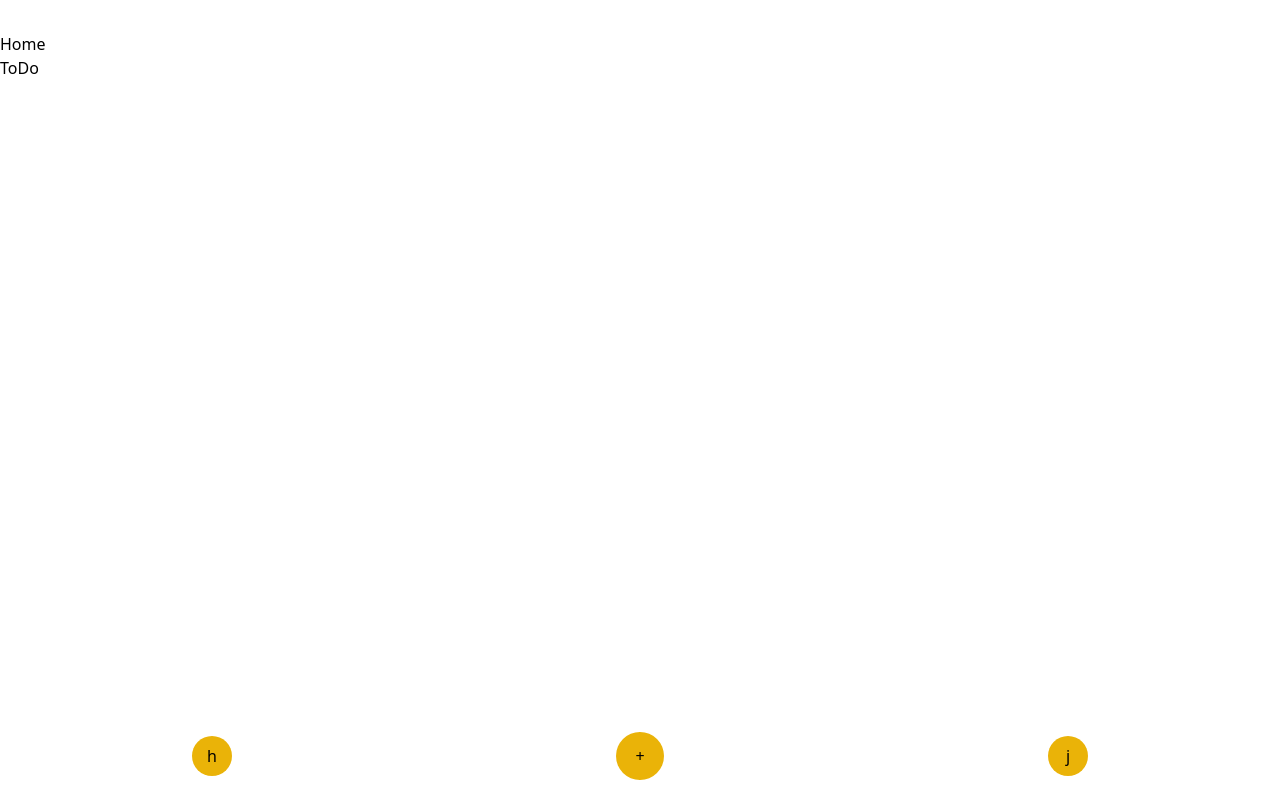
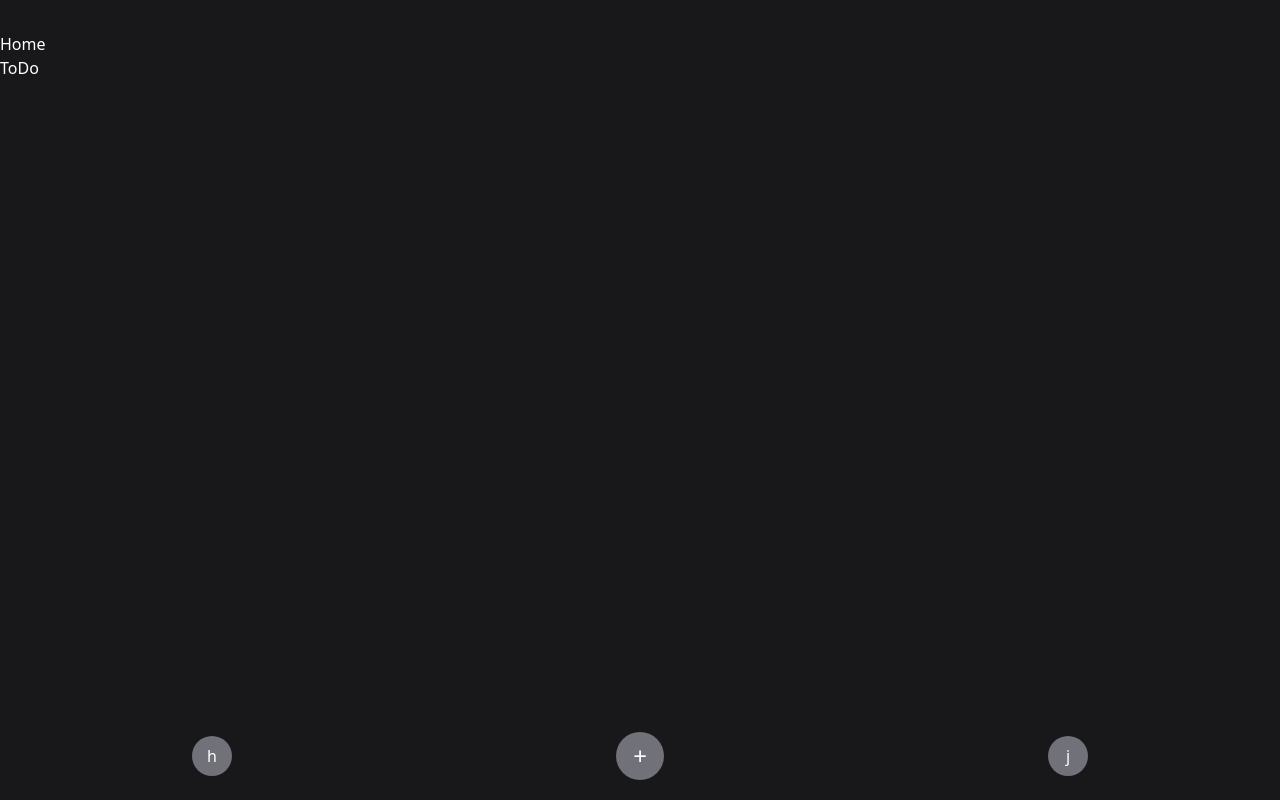
Before and after one commit to M-MComputerClub/Do-zrobienia-, a Vue app: page / in a window 1280 px wide. Built offline with nearby package versions, Linux system fonts and the light colour scheme.

Commit message:
poprawki kosmetyczne

```diff
--- a/src/App.vue
+++ b/src/App.vue
@@ -3,6 +3,7 @@ import { RouterLink, RouterView } from 'vue-router'
 </script>
 
 <template>
+  <body class=" bg-zinc-900 w-screen h-screen text-white">
     <header>
       <div class="wrapper">
         <nav>
@@ -13,6 +14,8 @@ import { RouterLink, RouterView } from 'vue-router'
     </header>
 
     <RouterView />
+  </body>
+
 </template>
 
 <style scoped>
--- a/src/views/HomeView.vue
+++ b/src/views/HomeView.vue
@@ -5,9 +5,9 @@ import TheWelcome from '../components/TheWelcome.vue'
 <template>
   <main>
     <footer class="flex justify-around fixed bottom-5 left-0 right-0 items-center">
-      <div class="size-10 bg-yellow-500 items-center flex justify-center rounded-full">h</div>
-      <button class="size-12 bg-yellow-500 rounded-full" @click="">+</button>
-      <div class="size-10 bg-yellow-500 items-center flex justify-center rounded-full">j</div>
+      <div class="size-10 bg-zinc-500 items-center flex justify-center rounded-full">h</div>
+      <button class="size-12 bg-zinc-500 rounded-full text-2xl" @click="">+</button>
+      <div class="size-10 bg-zinc-500 items-center flex justify-center rounded-full">j</div>
     </footer>
   </main>
 </template>
--- a/src/views/ToDo.vue
+++ b/src/views/ToDo.vue
@@ -81,18 +81,19 @@ onMounted(() => {
 <template>
 	<main class="app">
 		<section class="todo-list">
-			<h1 class="justify-center flex font-medium">TODO LIST</h1>
+			<h1 class="justify-center flex text-3xl font-semibold">To-Do List</h1>
 			<div class="list" id="todo-list">
 
 				<div v-for="todo in todos_asc" class="">
-					<div class="todo-content m-2.5" :style="divStyle(todo.color)">
-						<p>{{todo.icon}}</p>
-						<p>{{todo.content}}</p>
-						<p>{{todo.description}}</p>
-						<p>{{todo.color}}</p>
-            <div class="actions">
-              <button button class="delete bg-red-200" @click="removeTodo(todo)">Delete</button>
-            </div>
+					<div class="todo-content m-2.5 ml-64 mr-64 rounded-lg flex p-4 bg-zinc-800 justify-between">
+						<p class=" w-10 h-10 rounded-md flex items-center justify-center text-2xl" :style="divStyle(todo.color)">{{todo.icon}}</p>
+						<div class=" text-white flex flex-col items-start justify-start w-5/6">
+							<p class="text-xl font-semibold">{{todo.name}}</p>
+							<p class="text-sm font-light">{{todo.description}}</p>
+						</div>
+						<div class="actions">
+							<button button class="delete w-10 h-10 rounded-md flex items-center justify-center text-2xl" @click="removeTodo(todo)" :style="divStyle(todo.color)">X</button>
+						</div>
 					</div>
 				</div>
 			</div>
@@ -152,10 +153,10 @@ onMounted(() => {
 		</section>
 
 
-    <footer class="flex justify-around fixed bottom-5 left-0 right-0 items-center">
-      <div class="size-10 bg-yellow-500 items-center flex justify-center rounded-full">h</div>
-      <button class="size-12 bg-yellow-500 rounded-full" @click="add_menu = !add_menu">+</button>
-      <div class="size-10 bg-yellow-500 items-center flex justify-center rounded-full">j</div>
+	<footer class="flex justify-around fixed bottom-5 left-0 right-0 items-center">
+      <div class="size-10 bg-zinc-500 items-center flex justify-center rounded-full">h</div>
+      <button class="size-12 bg-zinc-500 rounded-full text-2xl" @click="">+</button>
+      <div class="size-10 bg-zinc-500 items-center flex justify-center rounded-full">j</div>
     </footer>
 	</main>
 </template>
```
Lines whose indentation alone changed are shown as unchanged.
